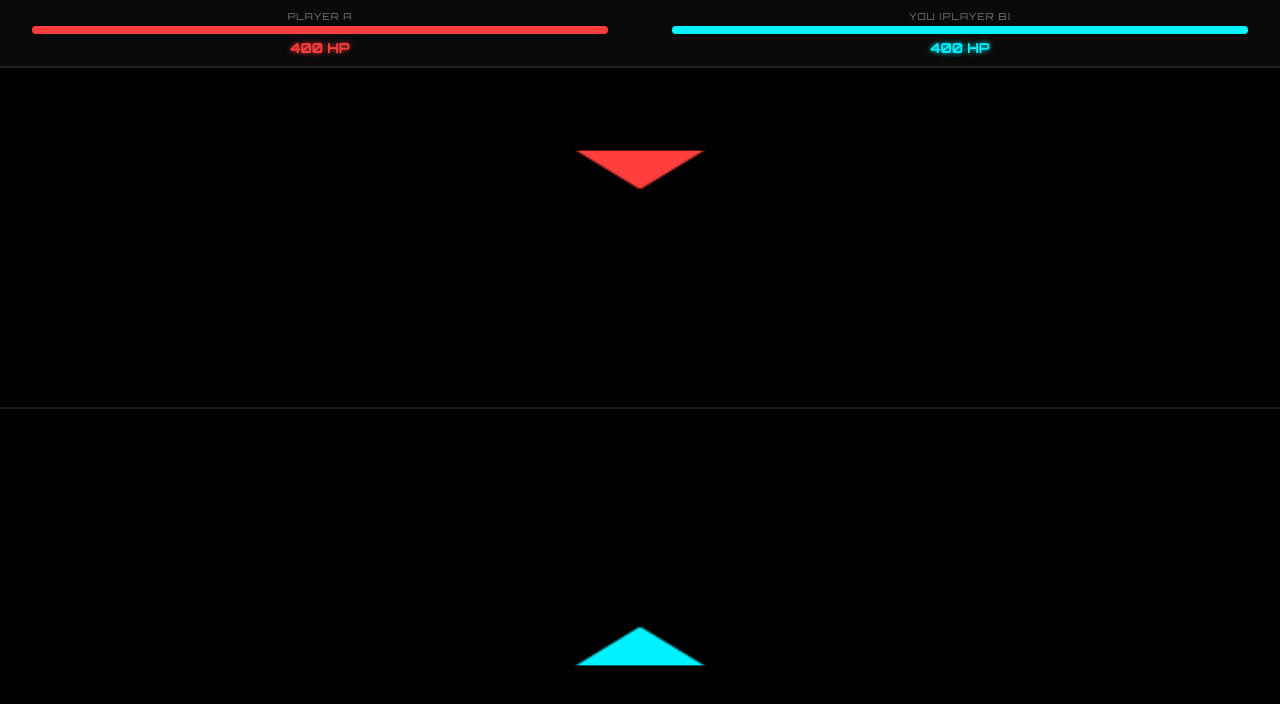
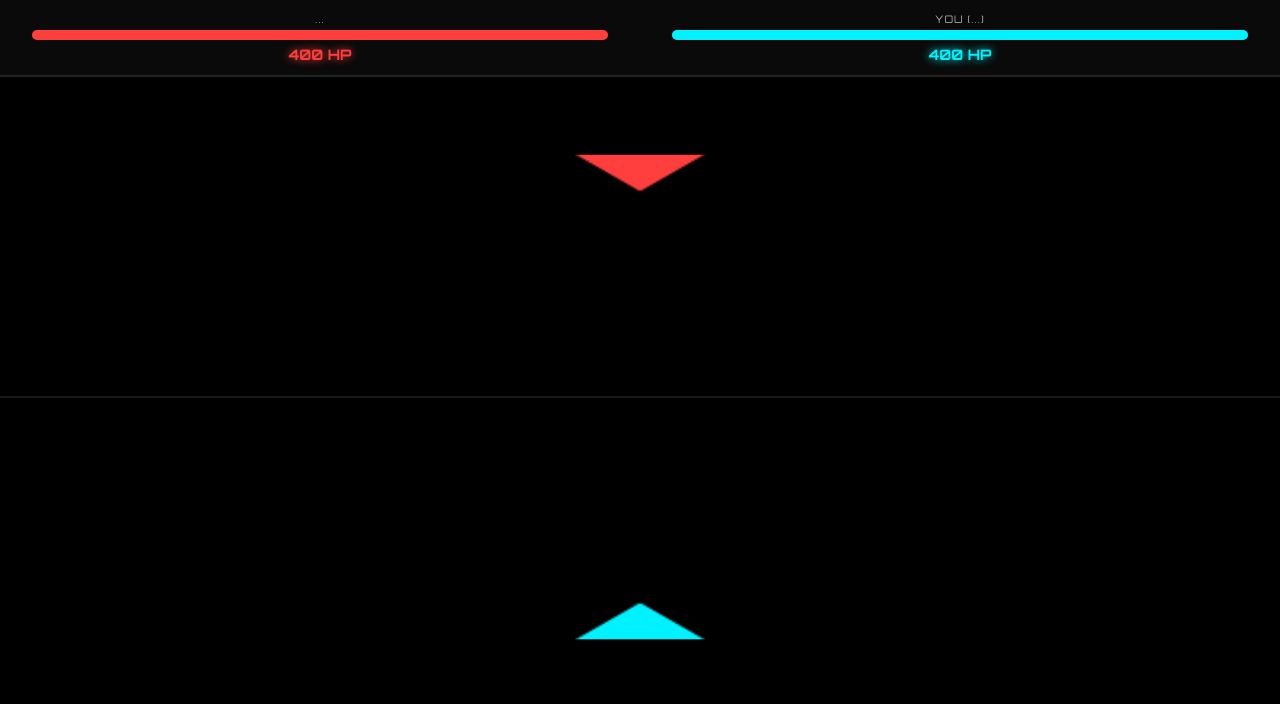
Before and after one commit to adewaley-a/Deatwin, a React (Create React App) app: page /game/1 in a window 1280 px wide. Shown: the top 704 px of the page. Built offline with nearby package versions, Linux system fonts and the light colour scheme; no server answers; the database is empty.

Commit message:
game name correction

```diff
--- a/src/GamePage.css
+++ b/src/GamePage.css
@@ -7,37 +7,22 @@
 }
 
 .header-dashboard {
-    width: 100%; padding: 10px 0; background: #0a0a0a;
+    width: 100%; padding: 12px 0; background: #0a0a0a;
     display: flex; justify-content: space-around; border-bottom: 2px solid #222;
 }
 
 .stat-box { width: 45%; display: flex; flex-direction: column; align-items: center; }
 
-.name { font-size: 0.6rem; color: #777; margin-bottom: 4px; text-transform: uppercase; letter-spacing: 1px; }
+.name { font-size: 0.65rem; color: #aaa; margin-bottom: 4px; text-transform: uppercase; letter-spacing: 1px; }
 
-.hp-val { font-size: 0.85rem; margin-top: 5px; font-weight: bold; }
-.blue-text { color: #00f2ff; text-shadow: 0 0 5px #00f2ff; }
-.red-text { color: #ff3e3e; text-shadow: 0 0 5px #ff3e3e; }
+.hp-val { font-size: 0.9rem; margin-top: 5px; font-weight: bold; }
+.blue-text { color: #00f2ff; text-shadow: 0 0 8px #00f2ff; }
+.red-text { color: #ff3e3e; text-shadow: 0 0 8px #ff3e3e; }
 
-.mini-hp { width: 100%; height: 8px; background: #222; border-radius: 4px; overflow: hidden; }
+.mini-hp { width: 100%; height: 10px; background: #222; border-radius: 5px; overflow: hidden; }
 
-.fill { height: 100%; transition: width 0.15s ease-out; }
+.fill { height: 100%; transition: width 0.2s ease-out; }
 .fill.local { background: #00f2ff; box-shadow: 0 0 10px #00f2ff; }
 .fill.opponent { background: #ff3e3e; box-shadow: 0 0 10px #ff3e3e; }
 
-canvas { flex-grow: 1; width: 100%; max-height: 85vh; background: #000; }
-
-.overlay {
-    position: fixed; inset: 0; background: rgba(0,0,0,0.9);
-    display: flex; flex-direction: column; justify-content: center; align-items: center; z-index: 100;
-}
-
-.win { color: #00f2ff; text-shadow: 0 0 20px #00f2ff; font-size: 3rem; }
-.lose { color: #ff3e3e; text-shadow: 0 0 20px #ff3e3e; font-size: 3rem; }
-
-button {
-    background: none; border: 2px solid #fff; color: #fff;
-    padding: 12px 35px; font-family: 'Orbitron'; cursor: pointer; margin-top: 25px;
-    transition: 0.3s;
-}
-button:hover { background: #fff; color: #000; }
+canvas { flex-grow: 1; width: 100%; max-height: 80vh; background: #000; }
--- a/src/GamePage.js
+++ b/src/GamePage.js
@@ -13,32 +13,37 @@ export default function GamePage() {
   const socket = useRef(null);
   const canvasRef = useRef(null);
 
-  // Names fetched from Firebase
-  const [playerNames, setPlayerNames] = useState({ host: "Player A", guest: "Player B" });
-  const [role, setRole] = useState(null); // 'host' or 'guest'
+  const [playerNames, setPlayerNames] = useState({ host: "...", guest: "..." });
+  const [role, setRole] = useState(null); // This is the key: 'host' or 'guest'
   const [health, setHealth] = useState({ host: 400, guest: 400 });
   const [gameOver, setGameOver] = useState(null);
 
   const W = 400, H = 700;
   const myPos = useRef({ x: 200, y: 600 });
   const enemyPos = useRef({ x: 200, y: 100 });
-
   const myBullets = useRef([]);
   const enemyBullets = useRef([]);
 
   useEffect(() => {
-    // Sync names from Firebase Room
+    // 1. Fetch the real names from your Firebase DB
     const unsub = onSnapshot(doc(db, "rooms", roomId), (snap) => {
       if (snap.exists()) {
         const d = snap.data();
-        setPlayerNames({ host: d.hostName || "Host", guest: d.guestName || "Guest" });
+        setPlayerNames({
+            host: d.hostName || "Host",
+            guest: d.guestName || "Guest"
+        });
       }
     });
 
+    // 2. Setup Socket communication
     socket.current = io(SOCKET_URL);
     socket.current.emit("join_game", { roomId });
 
-    socket.current.on("assign_role", (data) => setRole(data.role));
+    socket.current.on("assign_role", (data) => {
+      console.log("My assigned role is:", data.role);
+      setRole(data.role);
+    });
 
     socket.current.on("opp_move", (data) => {
       enemyPos.current = { x: data.x, y: data.y };
@@ -50,7 +55,9 @@ export default function GamePage() {
 
     socket.current.on("update_health", (h) => {
       setHealth(h);
-      if ((h.host <= 0 || h.guest <= 0) && role) setGameOver(h[role] <= 0 ? "lose" : "win");
+      if (role && (h.host <= 0 || h.guest <= 0)) {
+        setGameOver(h[role] <= 0 ? "lose" : "win");
+      }
     });
 
     const fireInt = setInterval(() => {
@@ -63,6 +70,7 @@ export default function GamePage() {
     return () => { unsub(); socket.current.disconnect(); clearInterval(fireInt); };
   }, [roomId, role, gameOver]);
 
+  // Movement Logic
   const handleTouch = (e) => {
     if (!role || gameOver) return;
     const rect = canvasRef.current.getBoundingClientRect();
@@ -75,16 +83,16 @@ export default function GamePage() {
     socket.current.emit("move", { roomId, x: W - nX, y: H - nY });
   };
 
+  // Canvas Render Loop
   useEffect(() => {
     const ctx = canvasRef.current.getContext("2d");
     let frame;
-
     const render = () => {
       ctx.clearRect(0, 0, W, H);
       ctx.strokeStyle = "#333";
       ctx.beginPath(); ctx.moveTo(0, H/2); ctx.lineTo(W, H/2); ctx.stroke();
 
-      // PLAYER (Cyan/Blue Shooter)
+      // Draw Local Player (Cyan)
       ctx.fillStyle = "#00f2ff";
       ctx.beginPath();
       ctx.moveTo(myPos.current.x, myPos.current.y - 25);
@@ -92,7 +100,7 @@ export default function GamePage() {
       ctx.lineTo(myPos.current.x + 20, myPos.current.y + 15);
       ctx.fill();
 
-      // ENEMY (Red Shooter)
+      // Draw Enemy Player (Red)
       ctx.fillStyle = "#ff3e3e";
       ctx.beginPath();
       ctx.moveTo(enemyPos.current.x, enemyPos.current.y + 25);
@@ -100,14 +108,12 @@ export default function GamePage() {
       ctx.lineTo(enemyPos.current.x + 20, enemyPos.current.y - 15);
       ctx.fill();
 
-      // MY BULLETS (Yellow)
+      // Bullet Physics
       myBullets.current.forEach((b, i) => {
         b.y += b.v;
         ctx.fillStyle = "#fffb00";
         ctx.fillRect(b.x - 2, b.y - 10, 4, 20);
-
-        const dist = Math.hypot(b.x - enemyPos.current.x, b.y - enemyPos.current.y);
-        if (dist < 25) {
+        if (Math.hypot(b.x - enemyPos.current.x, b.y - enemyPos.current.y) < 25) {
           myBullets.current.splice(i, 1);
           const victim = role === 'host' ? 'guest' : 'host';
           socket.current.emit("take_damage", { roomId, victimRole: victim });
@@ -115,14 +121,12 @@ export default function GamePage() {
         if (b.y < -50) myBullets.current.splice(i, 1);
       });
 
-      // ENEMY BULLETS (Orange)
       enemyBullets.current.forEach((b, i) => {
         b.y += b.v;
         let drawX = W - b.x;
         let drawY = H - b.y;
         ctx.fillStyle = "#ff8c00";
         ctx.fillRect(drawX - 2, drawY - 10, 4, 20);
-
         if (Math.hypot(drawX - myPos.current.x, drawY - myPos.current.y) < 25) {
           enemyBullets.current.splice(i, 1);
           socket.current.emit("take_damage", { roomId, victimRole: role });
@@ -136,27 +140,33 @@ export default function GamePage() {
     return () => cancelAnimationFrame(frame);
   }, [role, gameOver, roomId]);
 
-  // UI Variable Logic: Determine names and health based on role
-  const localName = role === 'host' ? playerNames.host : playerNames.guest;
-  const oppName = role === 'host' ? playerNames.guest : playerNames.host;
-  const localHP = role === 'host' ? health.host : health.guest;
-  const oppHP = role === 'host' ? health.guest : health.host;
+  // --- IDENTITY LOGIC ---
+  // If I am host, local = host. If I am guest, local = guest.
+  const isHost = role === 'host';
+  const myDisplayName = isHost ? playerNames.host : playerNames.guest;
+  const enemyDisplayName = isHost ? playerNames.guest : playerNames.host;
+  const myDisplayHP = isHost ? health.host : health.guest;
+  const enemyDisplayHP = isHost ? health.guest : health.host;
 
   return (
     <div className="game-container" onTouchMove={handleTouch}>
       <div className="header-dashboard">
-        {/* OPPONENT SECTION (RED) */}
+        {/* Opponent (Top/Red) */}
         <div className="stat-box">
-          <span className="name">{oppName}</span>
-          <div className="mini-hp"><div className="fill opponent" style={{width: `${(oppHP/400)*100}%`}}/></div>
-          <span className="hp-val red-text">{oppHP} HP</span>
+          <span className="name">{enemyDisplayName}</span>
+          <div className="mini-hp">
+            <div className="fill opponent" style={{width: `${(enemyDisplayHP/400)*100}%`}}/>
+          </div>
+          <span className="hp-val red-text">{enemyDisplayHP} HP</span>
         </div>
 
-        {/* LOCAL SECTION (BLUE) */}
+        {/* Local Player (Bottom/Blue) */}
         <div className="stat-box">
-          <span className="name">YOU ({localName})</span>
-          <div className="mini-hp"><div className="fill local" style={{width: `${(localHP/400)*100}%`}}/></div>
-          <span className="hp-val blue-text">{localHP} HP</span>
+          <span className="name">YOU ({myDisplayName})</span>
+          <div className="mini-hp">
+            <div className="fill local" style={{width: `${(myDisplayHP/400)*100}%`}}/>
+          </div>
+          <span className="hp-val blue-text">{myDisplayHP} HP</span>
         </div>
       </div>
 
```
